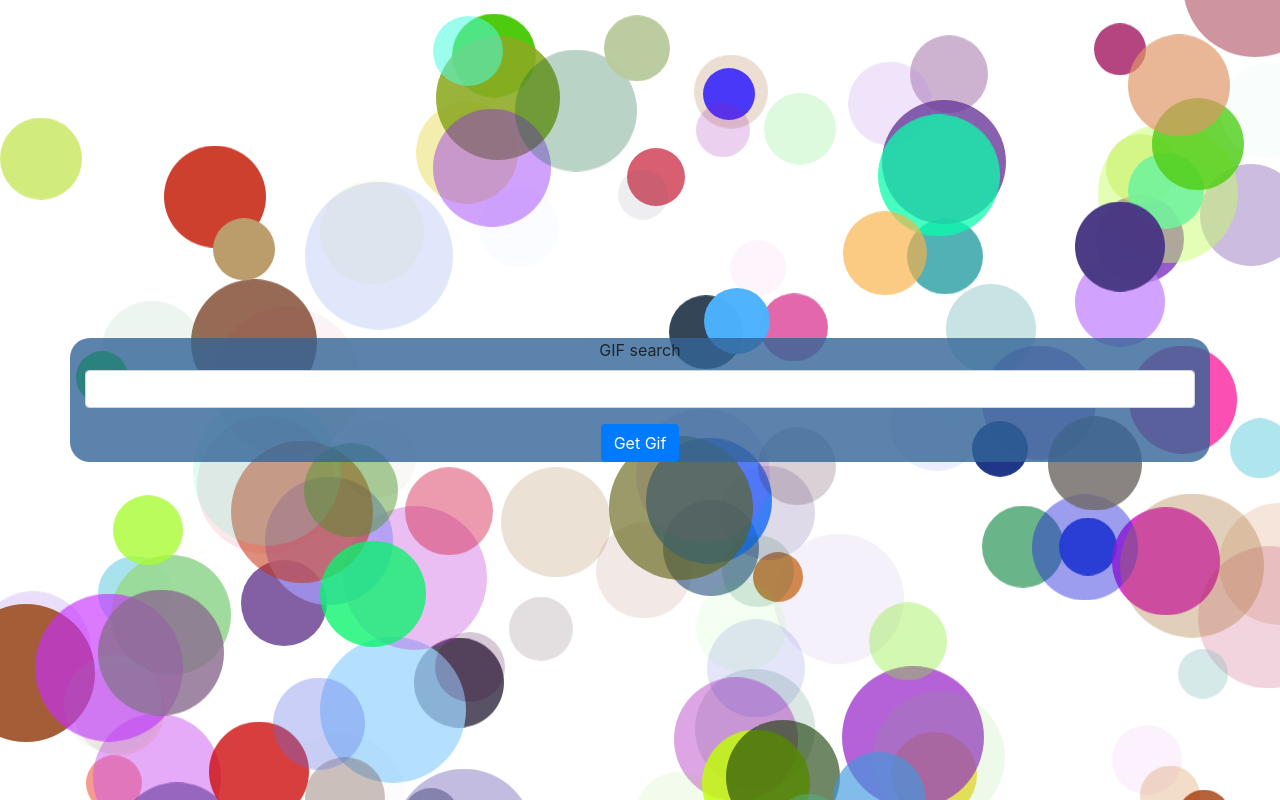
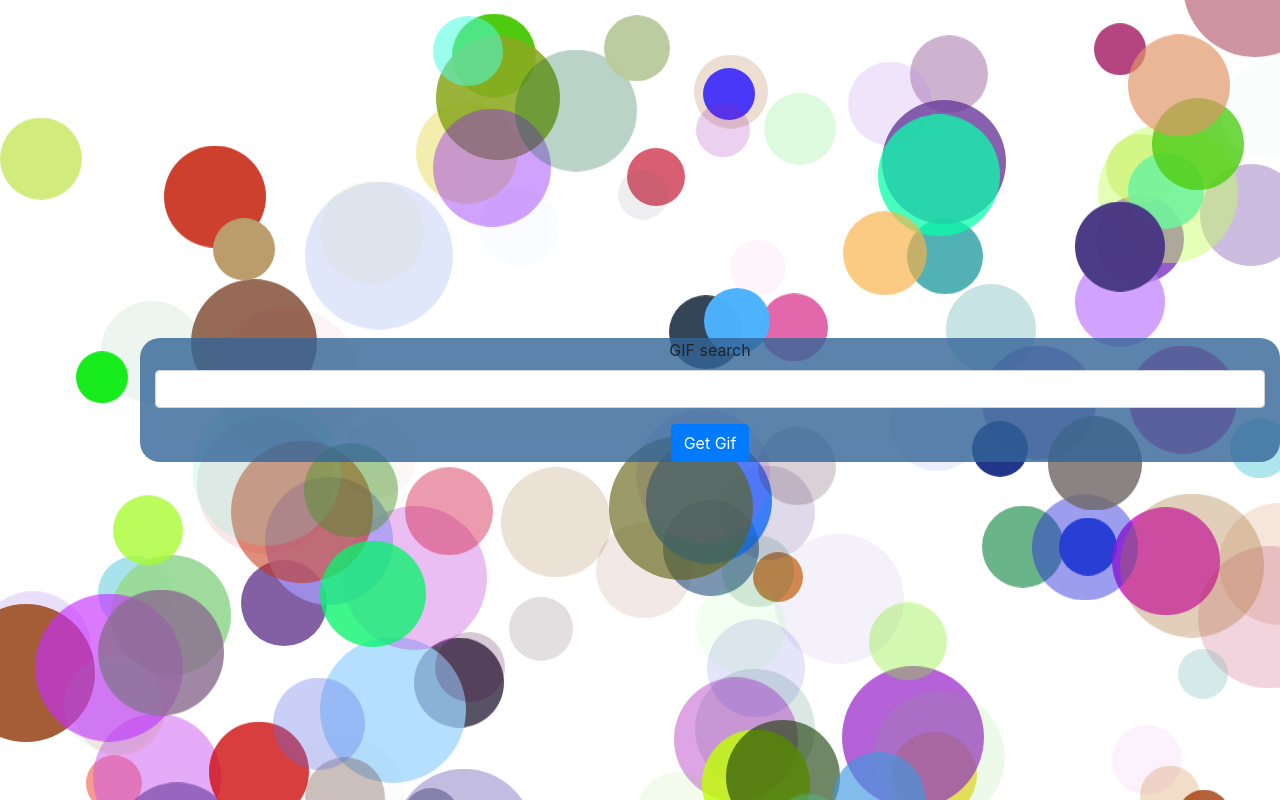
Before and after one commit to Koldenblue/para-bubbles, a React (Create React App) app: page / in a window 1280 px wide. Built offline with nearby package versions, Linux system fonts and the light colour scheme.

Commit message:
added options box

```diff
--- a/src/App.js
+++ b/src/App.js
@@ -2,16 +2,21 @@ import React from 'react';
 import ParallaxWrapper from './components/ParaBubble/ParallaxWrapper';
 import { Parallax, ParallaxLayer } from 'react-spring/renderprops-addons';
 import 'bootstrap/dist/css/bootstrap.min.css';
-import TextBox from './components/TextBox';
+import GifBox from './components/GifBox';
+import OptionsBox from './components/OptionsBox';
 
 function App() {
-
+  const pages = 2;
 
   return (
     <>
       <div className='container-fluid'>
-        <ParallaxWrapper />
-        <TextBox />
+      <Parallax pages={pages} scrolling={true} className='para-container'>
+
+        <ParallaxWrapper pages={pages}/>
+        <GifBox />
+        <OptionsBox />
+      </Parallax>
       </div>
     </>
   );
--- a/src/components/TextBox.js
+++ b/src/components/GifBox.js
@@ -2,9 +2,10 @@ import axios from 'axios';
 import React, { useState } from 'react';
 import Button from 'react-bootstrap/Button';
 import Form from 'react-bootstrap/Form';
+import { ParallaxLayer } from 'react-spring/renderprops-addons';
 
 
-export default function TextBox() {
+export default function GifBox() {
   const [gifUrl, setGifUrl] = useState('')
 
 
@@ -30,6 +31,8 @@ export default function TextBox() {
   }
 
   return (
+  <ParallaxLayer offset={0} speed={1}>
+
     <div className='container text-box'>
       {gifImg}
       <Form onSubmit={handleSubmit}>
@@ -40,5 +43,6 @@ export default function TextBox() {
         <Button type='submit'>Get Gif</Button>
       </Form>
     </div>
+    </ParallaxLayer>
   )
 }
--- /dev/null
+++ b/src/components/OptionsBox.js
@@ -0,0 +1,30 @@
+import React, { useState } from 'react';
+import Button from 'react-bootstrap/Button';
+import Form from 'react-bootstrap/Form';
+import { ParallaxLayer } from 'react-spring/renderprops-addons';
+
+function OptionsBox() {
+
+  let handleSubmit = () => {
+
+  }
+
+  return (<>
+  <ParallaxLayer offset={1.} speed={1}>
+    <div className='options-box container'>
+      <Form onSubmit={handleSubmit}>
+        <Form.Group controlId="options-box">
+          <Form.Label>number of bubbles</Form.Label>
+          <Form.Control type="text" placeholder="" />
+        </Form.Group>
+        <Form.Group controlId='grayscale'>
+          <Form.Check>Grayscale</Form.Check>
+        </Form.Group>
+        <Button type='submit'>Get Gif</Button>
+      </Form>
+    </div>
+    </ParallaxLayer>
+  </>)
+}
+
+export default OptionsBox;
--- a/src/components/ParaBubble/ParallaxWrapper.js
+++ b/src/components/ParaBubble/ParallaxWrapper.js
@@ -1,15 +1,13 @@
 import React, { useEffect, useState } from 'react';
-import { Parallax, ParallaxLayer } from 'react-spring/renderprops-addons';
 import Ball from './Ball';
 
-function ParallaxWrapper() {
+function ParallaxWrapper(props) {
   const [width, setWidth] = useState(window.innerWidth)
-  const pages = 2;
   const numBalls = 200;
 
 
   let ballArr = new Array(numBalls)
-  for (let i=0, j = ballArr.length; i < j; i++) {
+  for (let i = 0, j = ballArr.length; i < j; i++) {
     ballArr[i] = i;
   }
 
@@ -23,12 +21,11 @@ function ParallaxWrapper() {
   }, [])
 
 
-  let key=0;
+  let key = 0;
   return (
     <>
-      <Parallax pages={pages} scrolling={true} className='para-container'>
       {ballArr.map(() => {
-    const randOffset = (Math.floor(Math.random() * (pages * 1000))) / 1000;
+        const randOffset = (Math.floor(Math.random() * (props.pages * 1000))) / 1000;
         const randRed = Math.floor(Math.random() * 256);
         const randGreen = Math.floor(Math.random() * 256);
         const randBlue = Math.floor(Math.random() * 256);
@@ -49,7 +46,6 @@ function ParallaxWrapper() {
         )
 
       })}
-      </Parallax>
     </>
   )
 }
--- a/src/index.css
+++ b/src/index.css
@@ -1,7 +1,19 @@
 
 .text-box {
   background-color: rgba(50, 100, 150, 0.8);
-  position: fixed;
+  position: relative;
+  border-radius: 20px;
+  left: 50%;
+  top: 50%;
+  transform: translateX(-50%) translateY(-50%);
+  /* transform: translateY(-50%); */
+  transition: height 3s;
+  text-align: center;
+}
+
+.options-box {
+  background-color: rgba(50, 100, 150, 0.8);
+  position: relative;
   border-radius: 20px;
   left: 50%;
   top: 50%;
```
Also changed, not shown: 1 other file (tests, documents, lock files or other folders). Lines whose indentation alone changed are shown as unchanged.
